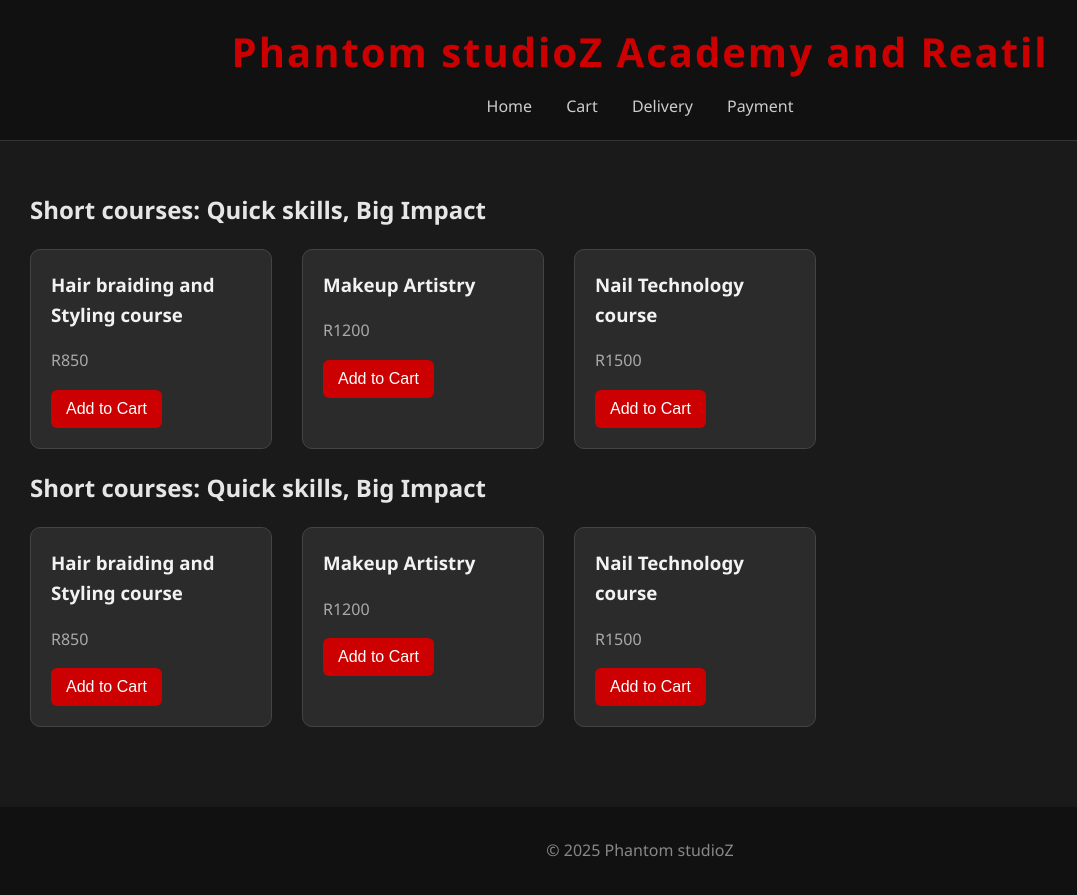
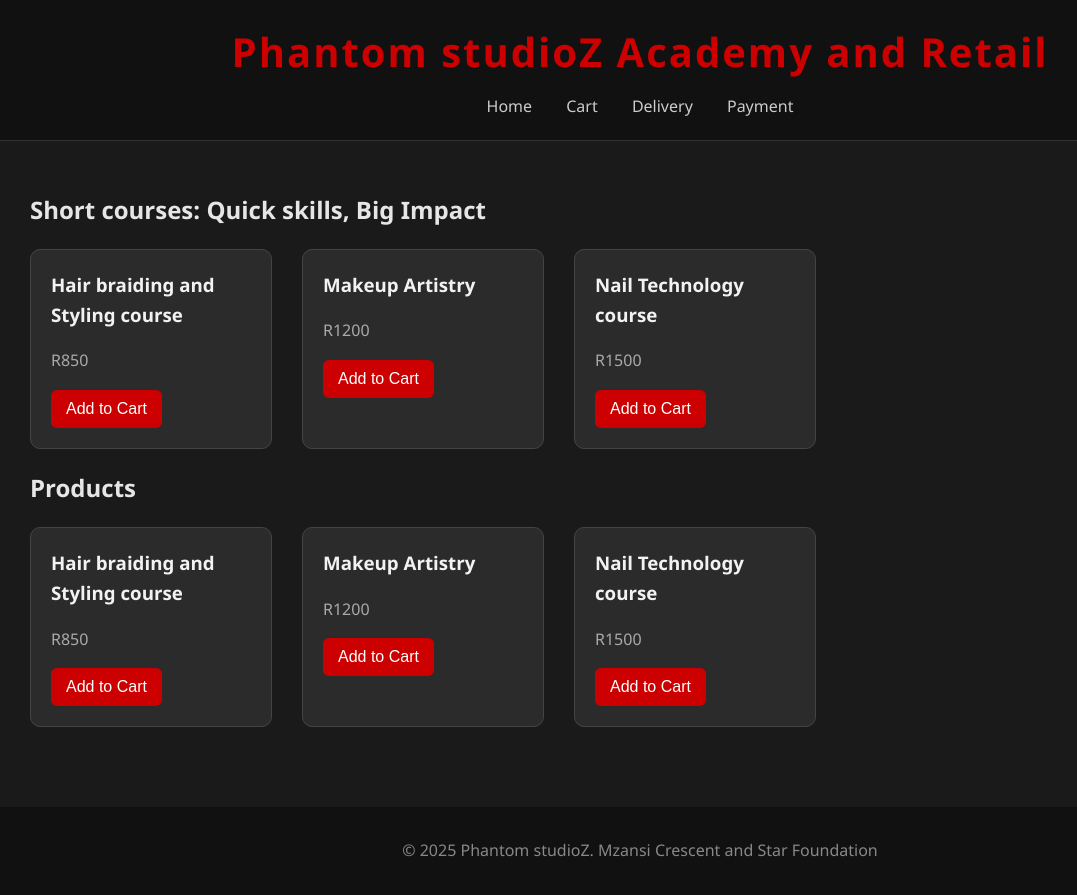
Before and after one commit to thoentity1/sensualPhantom, a plain HTML site: page index.html in a window 1280 px wide. Shown: the whole page, without its empty margins (0-1077 px from the left). Drawn offline with Linux system fonts and the light colour scheme.

Commit message:
Update index.html

```diff
--- a/index.html
+++ b/index.html
@@ -3,13 +3,13 @@
 <head>
   <meta charset="UTF-8" />
   <meta name="viewport" content="width=device-width, initial-scale=1.0"/>
-  <title>Phantom studioZ Academy and retail</title>
+  <title>Phantom studioZ Academy and Retail</title>
   <link rel="stylesheet" href="styles.css" />
   <script defer src="script.js"></script>
 </head>
 <body>
   <header>
-    <h1>Phantom studioZ Academy and Reatil</h1>
+    <h1>Phantom studioZ Academy and Retail</h1>
     <nav>
       <a href="index.html">Home</a>
       <a href="cart.html">Cart</a>
@@ -37,7 +37,7 @@
         <button onclick="addToCart('Nail Technology', 20)">Add to Cart</button>
       </div>
     </div>
-      <h2>Short courses: Quick skills, Big Impact</h2>
+      <h2>Products</h2>
     <div class="product-list">
       <div class="product" data-id="1">
         <h3>Hair braiding and Styling course</h3>
@@ -58,7 +58,7 @@
   </main>
 
   <footer>
-    <p>&copy; 2025 Phantom studioZ</p>
+    <p>&copy; 2025 Phantom studioZ. Mzansi Crescent and Star Foundation</p>
   </footer>
 </body>
 </html>
```
